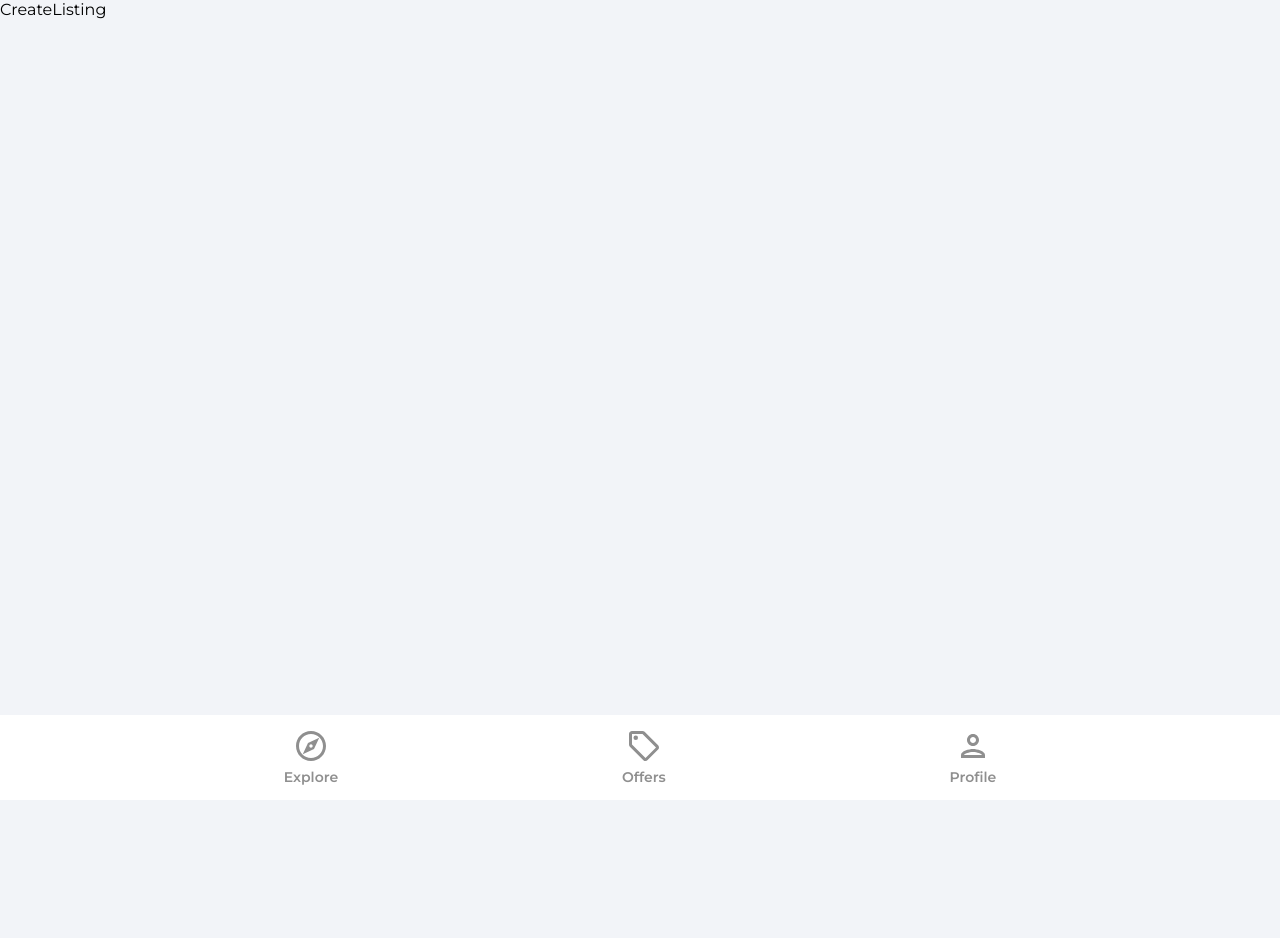
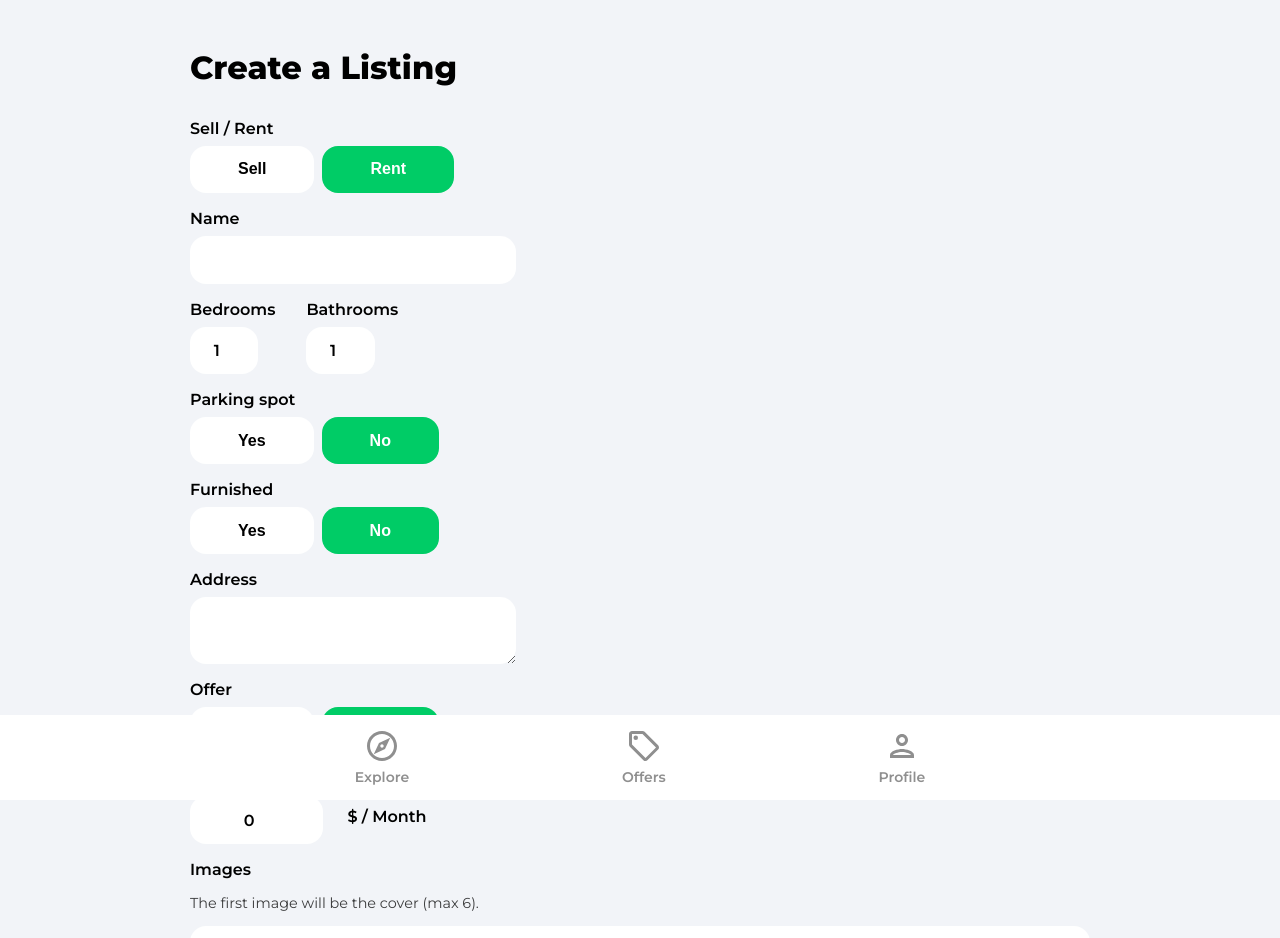
Before and after one commit to bcherrera14/house-marketplace, a React (Create React App) app: page /create-listing in a window 1280 px wide. Shown: the top 938 px of the page. Before the commit the page ends 800 px from the top, so only its background shows below. Built offline with nearby package versions, Linux system fonts and the light colour scheme; no server answers; sample sign-in values are in the browser's storage.

Commit message:
add create listing form

```diff
--- a/src/App.js
+++ b/src/App.js
@@ -14,7 +14,7 @@
 
 function App() {
 	return (
-		<div>
+		<div className='appContainer'>
 			<Router>
 				<Routes>
 					<Route path="/" element={<Explore />} />
--- a/src/index.css
+++ b/src/index.css
@@ -23,6 +23,11 @@
 button {
 	outline: none;
 	border: none;
+}
+
+.appContainer, .navbarListItems{
+	margin: 0 auto !important;
+	max-width: 996px;
 }
 
 .input,
--- a/src/pages/CreateListing.jsx
+++ b/src/pages/CreateListing.jsx
@@ -24,6 +24,8 @@
         longitude: 0
     })
 
+    const {type, name, bedrooms, bathrooms, parking, furnished, address, offer, regularPrice, discountedPrice, images, latitude, longitude} = formData
+
     const auth = getAuth()
     const navigate = useNavigate()
     const isMounted = useRef(true)
@@ -44,12 +46,261 @@
       }
     }, [isMounted])
 
+    const onSubmit = (e) => {
+      e.preventDefault()
+      console.log(formData)
+    }
+
+    const onMutate = (e) => {
+      let boolean = null
+
+      if(e.target.value === 'true'){
+        boolean = true
+      }
+      if(e.target.value === 'false'){
+        boolean = false
+      }
+
+      //Files
+      if(e.target.files){
+        setFormData((prevState) => ({
+          ...prevState,
+          images: e.target.files
+        }))
+      }
+      //Text/Bool/Nums
+      if(!e.target.files){
+        setFormData((prevState) => ({
+          ...prevState,
+          [e.target.id]: boolean ?? e.target.value
+        }))
+      }
+
+    }
+
     if(loading){
         return <Spinner/>
     }
 
   return (
-    <div>CreateListing</div>
+    <div className='profile'>
+      <header>
+        <p className="pageHeader">Create a Listing</p>
+      </header>
+
+      <main>
+        <form onSubmit={onSubmit}>
+          <label className='formLabel'>Sell / Rent</label>
+          <div className="formButtons">
+            <button type='button' className={type === 'sale' ? 'formButtonActive' : 'formButton'} id='type' value='sale' onClick={onMutate}>Sell</button>
+            <button type='button' className={type === 'rent' ? 'formButtonActive' : 'formButton'} id='type' value='rent' onClick={onMutate}>Rent</button>
+          </div>
+
+          <label className='formLabel'>Name</label>
+          <input
+            className='formInputName'
+            type='text'
+            id='name'
+            value={name}
+            onChange={onMutate}
+            maxLength='32'
+            minLength='10'
+            required
+          />
+
+          <div className='formRooms flex'>
+            <div>
+              <label className='formLabel'>Bedrooms</label>
+              <input
+                className='formInputSmall'
+                type='number'
+                id='bedrooms'
+                value={bedrooms}
+                onChange={onMutate}
+                min='1'
+                max='50'
+                required
+              />
+            </div>
+            <div>
+              <label className='formLabel'>Bathrooms</label>
+              <input
+                className='formInputSmall'
+                type='number'
+                id='bathrooms'
+                value={bathrooms}
+                onChange={onMutate}
+                min='1'
+                max='50'
+                required
+              />
+            </div>
+          </div>
+
+          <label className='formLabel'>Parking spot</label>
+          <div className='formButtons'>
+            <button
+              className={parking ? 'formButtonActive' : 'formButton'}
+              type='button'
+              id='parking'
+              value={true}
+              onClick={onMutate}
+              min='1'
+              max='50'
+            >
+              Yes
+            </button>
+            <button
+              className={
+                !parking && parking !== null ? 'formButtonActive' : 'formButton'
+              }
+              type='button'
+              id='parking'
+              value={false}
+              onClick={onMutate}
+            >
+              No
+            </button>
+          </div>
+
+          <label className='formLabel'>Furnished</label>
+          <div className='formButtons'>
+            <button
+              className={furnished ? 'formButtonActive' : 'formButton'}
+              type='button'
+              id='furnished'
+              value={true}
+              onClick={onMutate}
+            >
+              Yes
+            </button>
+            <button
+              className={
+                !furnished && furnished !== null
+                  ? 'formButtonActive'
+                  : 'formButton'
+              }
+              type='button'
+              id='furnished'
+              value={false}
+              onClick={onMutate}
+            >
+              No
+            </button>
+          </div>
+
+          <label className='formLabel'>Address</label>
+          <textarea
+            className='formInputAddress'
+            type='text'
+            id='address'
+            value={address}
+            onChange={onMutate}
+            required
+          />
+
+          {!geolocationEnabled && (
+            <div className='formLatLng flex'>
+              <div>
+                <label className='formLabel'>Latitude</label>
+                <input
+                  className='formInputSmall'
+                  type='number'
+                  id='latitude'
+                  value={latitude}
+                  onChange={onMutate}
+                  required
+                />
+              </div>
+              <div>
+                <label className='formLabel'>Longitude</label>
+                <input
+                  className='formInputSmall'
+                  type='number'
+                  id='longitude'
+                  value={longitude}
+                  onChange={onMutate}
+                  required
+                />
+              </div>
+            </div>
+          )}
+
+          <label className='formLabel'>Offer</label>
+          <div className='formButtons'>
+            <button
+              className={offer ? 'formButtonActive' : 'formButton'}
+              type='button'
+              id='offer'
+              value={true}
+              onClick={onMutate}
+            >
+              Yes
+            </button>
+            <button
+              className={
+                !offer && offer !== null ? 'formButtonActive' : 'formButton'
+              }
+              type='button'
+              id='offer'
+              value={false}
+              onClick={onMutate}
+            >
+              No
+            </button>
+          </div>
+
+          <label className='formLabel'>Regular Price</label>
+          <div className='formPriceDiv'>
+            <input
+              className='formInputSmall'
+              type='number'
+              id='regularPrice'
+              value={regularPrice}
+              onChange={onMutate}
+              min='50'
+              max='750000000'
+              required
+            />
+            {type === 'rent' && <p className='formPriceText'>$ / Month</p>}
+          </div>
+
+          {offer && (
+            <>
+              <label className='formLabel'>Discounted Price</label>
+              <input
+                className='formInputSmall'
+                type='number'
+                id='discountedPrice'
+                value={discountedPrice}
+                onChange={onMutate}
+                min='50'
+                max='750000000'
+                required={offer}
+              />
+            </>
+          )}
+
+          <label className='formLabel'>Images</label>
+          <p className='imagesInfo'>
+            The first image will be the cover (max 6).
+          </p>
+          <input
+            className='formInputFile'
+            type='file'
+            id='images'
+            onChange={onMutate}
+            max='6'
+            accept='.jpg,.png,.jpeg'
+            multiple
+            required
+          />
+          <button type='submit' className='primaryButton createListingButton'>
+            Create Listing
+          </button>
+        </form>
+      </main>
+    </div>
   )
 }
 
```
